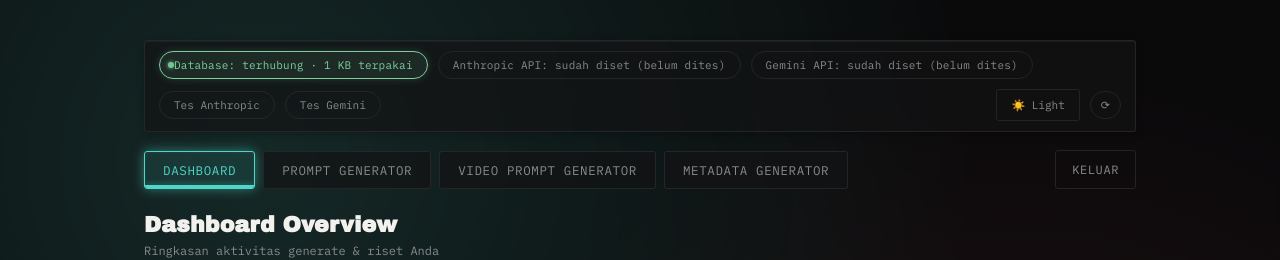
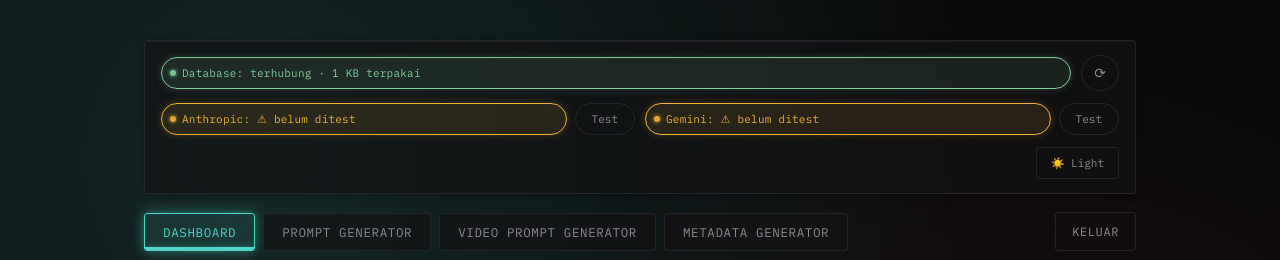
Before and after one commit to muhammadmiftahs/noir-works-studio, a Next.js app: page / in a window 1280 px wide. Shown: the top 260 px of the page. Built offline with nearby package versions, Linux system fonts and the light colour scheme; no server answers; the database is empty.

Commit message:
Update UI Status

```diff
--- a/app/globals.css
+++ b/app/globals.css
@@ -413,26 +413,68 @@ a:hover { text-shadow: 0 0 8px var(--cyan-glow); }
 
 /* Status bar */
 .status-bar {
-  display: flex; align-items: center; gap: 10px; flex-wrap: wrap;
-  margin-bottom: 18px; padding: 10px 14px;
+  display: flex;
+  flex-direction: column;
+  gap: 12px;
+  margin-bottom: 18px;
+  padding: 14px 16px;
   background: var(--panel);
   border: 1px solid var(--line);
   border-radius: var(--radius);
   backdrop-filter: blur(10px);
   box-shadow: var(--shadow-sm), inset 0 1px 0 rgba(255,255,255,0.05);
 }
+
+.status-bar-top {
+  display: flex;
+  align-items: center;
+  justify-content: space-between;
+  gap: 10px;
+}
+
+.status-bar-middle {
+  display: flex;
+  flex-wrap: wrap;
+  gap: 10px;
+}
+
+.status-bar-group {
+  display: flex;
+  align-items: center;
+  gap: 8px;
+  flex: 1;
+  min-width: 200px;
+}
+
+.status-bar-bottom {
+  display: flex;
+  justify-content: flex-end;
+}
+
 .status-chip {
-  font-size: 11px; letter-spacing: 0.02em; padding: 6px 14px; border-radius: 20px;
-  border: 1px solid var(--line); white-space: nowrap;
+  font-size: 11px;
+  letter-spacing: 0.02em;
+  padding: 8px 14px 8px 20px;
+  border-radius: 20px;
+  border: 1px solid var(--line);
+  white-space: nowrap;
   transition: all 0.25s ease;
   position: relative;
+  flex: 1;
 }
+
+.status-text-short { display: none; }
+.status-text-full { display: inline; }
+
 .status-chip:hover { transform: scale(1.02); }
+
 .status-chip-ok {
-  color: #7fcf9e; border-color: #7fcf9e;
+  color: #7fcf9e;
+  border-color: #7fcf9e;
   background: rgba(127,207,158,0.1);
   box-shadow: 0 0 8px rgba(127,207,158,0.2);
 }
+
 .status-chip-ok::before {
   content: '';
   position: absolute;
@@ -446,11 +488,35 @@ a:hover { text-shadow: 0 0 8px var(--cyan-glow); }
   box-shadow: 0 0 4px #7fcf9e;
   animation: pulse 2s infinite;
 }
+
+.status-chip-warning {
+  color: #f2b134;
+  border-color: #f2b134;
+  background: rgba(242,177,52,0.1);
+  box-shadow: 0 0 8px rgba(242,177,52,0.2);
+}
+
+.status-chip-warning::before {
+  content: '';
+  position: absolute;
+  top: 50%;
+  left: 8px;
+  width: 6px;
+  height: 6px;
+  border-radius: 50%;
+  background: #f2b134;
+  transform: translateY(-50%);
+  box-shadow: 0 0 4px #f2b134;
+  animation: pulse-orange 2s infinite;
+}
+
 .status-chip-error {
-  color: var(--red-bright); border-color: var(--red);
+  color: var(--red-bright);
+  border-color: var(--red);
   background: rgba(227,56,79,0.1);
   box-shadow: 0 0 8px var(--red-glow);
 }
+
 .status-chip-error::before {
   content: '';
   position: absolute;
@@ -463,26 +529,56 @@ a:hover { text-shadow: 0 0 8px var(--cyan-glow); }
   transform: translateY(-50%);
   box-shadow: 0 0 4px var(--red);
 }
-.status-chip-neutral { color: var(--muted); }
+
+.status-chip-neutral {
+  color: var(--muted);
+  padding-left: 14px;
+}
 
 @keyframes pulse {
   0%, 100% { opacity: 1; box-shadow: 0 0 4px #7fcf9e; }
   50% { opacity: 0.5; box-shadow: 0 0 8px #7fcf9e; }
 }
 
+@keyframes pulse-orange {
+  0%, 100% { opacity: 1; box-shadow: 0 0 4px #f2b134; }
+  50% { opacity: 0.5; box-shadow: 0 0 8px #f2b134; }
+}
+
 .status-test-btn, .status-refresh-btn {
-  background: none; border: 1px solid var(--line); color: var(--muted); cursor: pointer;
-  padding: 6px 14px; border-radius: 20px; font-size: 11px; font-family: 'IBM Plex Mono', monospace;
+  background: none;
+  border: 1px solid var(--line);
+  color: var(--muted);
+  cursor: pointer;
+  padding: 8px 16px;
+  border-radius: 20px;
+  font-size: 11px;
+  font-family: 'IBM Plex Mono', monospace;
   transition: all 0.25s ease;
+  white-space: nowrap;
+  flex-shrink: 0;
 }
+
 .status-test-btn:hover, .status-refresh-btn:hover {
-  border-color: var(--cyan); color: var(--cyan);
+  border-color: var(--cyan);
+  color: var(--cyan);
   box-shadow: 0 0 8px var(--cyan-glow);
   transform: translateY(-1px);
 }
-.status-test-btn:disabled { opacity: 0.6; cursor: wait; }
-.status-refresh-btn { padding: 6px 10px; }
-.status-refresh-btn:hover { transform: rotate(90deg); }
+
+.status-test-btn:disabled {
+  opacity: 0.6;
+  cursor: wait;
+}
+
+.status-refresh-btn {
+  padding: 8px 12px;
+  font-size: 14px;
+}
+
+.status-refresh-btn:hover {
+  transform: rotate(90deg);
+}
 
 /* Tabs */
 .tabs-row {
@@ -917,16 +1013,48 @@ input::placeholder, textarea::placeholder { color: #5c5c60; }
   .header-stats { gap: 16px; flex-wrap: wrap; justify-content: flex-start; }
   .stat-value { font-size: 18px; }
 
-  /* Status chips: stacking supaya readable */
+  /* Status bar: stacking supaya readable di mobile */
   .status-bar {
-    gap: 8px;
+    gap: 10px;
     margin-bottom: 14px;
-    align-items: flex-start;
-    flex-direction: row;
+    padding: 12px 14px;
+  }
+
+  .status-bar-top {
     flex-wrap: wrap;
   }
-  .status-chip { padding: 6px 10px; font-size: 10px; max-width: 100%; }
-  .status-test-btn { font-size: 10.5px; padding: 8px 14px; }
+
+  .status-bar-middle {
+    gap: 8px;
+  }
+
+  .status-bar-group {
+    min-width: 100%;
+    flex-direction: column;
+    align-items: stretch;
+    gap: 6px;
+  }
+
+  .status-chip {
+    padding: 10px 14px 10px 24px;
+    font-size: 11px;
+    text-align: left;
+    flex: none;
+  }
+
+  .status-text-full { display: none; }
+  .status-text-short { display: inline; }
+
+  .status-test-btn {
+    font-size: 11px;
+    padding: 10px 16px;
+    width: 100%;
+  }
+
+  .status-refresh-btn {
+    padding: 10px 14px;
+    font-size: 16px;
+  }
 
   /* Tabs: horizontal scroll untuk hindari wrapping berlebih */
   .tabs-row { flex-direction: column; align-items: stretch; gap: 10px; margin-bottom: 16px; }
--- a/components/StatusBar.js
+++ b/components/StatusBar.js
@@ -96,73 +96,87 @@ export default function StatusBar() {
     );
   }
 
-  let dbCls, dbText;
+  let dbCls, dbText, dbShortText;
   if (!status.database.configured) {
     dbCls = 'status-chip-error';
     dbText = 'Database: belum diset';
+    dbShortText = 'DB: ✗ belum diset';
   } else if (!status.database.connected) {
     dbCls = 'status-chip-error';
     dbText = `Database: gagal terhubung${status.database.error ? ' — ' + status.database.error : ''}`;
+    dbShortText = 'DB: ✗ gagal';
   } else {
     dbCls = 'status-chip-ok';
     dbText = `Database: terhubung · ${formatBytes(status.database.sizeBytes)} terpakai`;
+    dbShortText = `DB: ✓ ${formatBytes(status.database.sizeBytes)}`;
   }
 
   let anthropicCls, anthropicText;
   if (!status.anthropicConfigured) {
     anthropicCls = 'status-chip-error';
-    anthropicText = 'Anthropic API: belum diset';
+    anthropicText = 'Anthropic: belum diset';
   } else if (anthropicTest.state === 'ok') {
     anthropicCls = 'status-chip-ok';
-    anthropicText = 'Anthropic API: terverifikasi ✓';
+    anthropicText = 'Anthropic: ✓ OK';
   } else if (anthropicTest.state === 'error') {
     anthropicCls = 'status-chip-error';
-    anthropicText = `Anthropic API: gagal — ${anthropicTest.message}`;
+    anthropicText = `Anthropic: ✗ ${anthropicTest.message}`;
   } else if (anthropicTest.state === 'testing') {
     anthropicCls = 'status-chip-neutral';
-    anthropicText = 'Anthropic API: menguji…';
+    anthropicText = 'Anthropic: menguji…';
   } else {
-    anthropicCls = 'status-chip-neutral';
-    anthropicText = 'Anthropic API: sudah diset (belum dites)';
+    anthropicCls = 'status-chip-warning';
+    anthropicText = 'Anthropic: ⚠ belum ditest';
   }
 
   let geminiCls, geminiText;
   if (!status.geminiConfigured) {
     geminiCls = 'status-chip-error';
-    geminiText = 'Gemini API: belum diset';
+    geminiText = 'Gemini: belum diset';
   } else if (geminiTest.state === 'ok') {
     geminiCls = 'status-chip-ok';
-    geminiText = 'Gemini API: terverifikasi ✓';
+    geminiText = 'Gemini: ✓ OK';
   } else if (geminiTest.state === 'error') {
     geminiCls = 'status-chip-error';
-    geminiText = `Gemini API: gagal — ${geminiTest.message}`;
+    geminiText = `Gemini: ✗ ${geminiTest.message}`;
   } else if (geminiTest.state === 'testing') {
     geminiCls = 'status-chip-neutral';
-    geminiText = 'Gemini API: menguji…';
+    geminiText = 'Gemini: menguji…';
   } else {
-    geminiCls = 'status-chip-neutral';
-    geminiText = 'Gemini API: sudah diset (belum dites)';
+    geminiCls = 'status-chip-warning';
+    geminiText = 'Gemini: ⚠ belum ditest';
   }
 
   return (
     <div className="status-bar">
-      <span className={`status-chip ${dbCls}`}>{dbText}</span>
+      <div className="status-bar-top">
+        <span className={`status-chip ${dbCls}`}>
+          <span className="status-text-full">{dbText}</span>
+          <span className="status-text-short">{dbShortText}</span>
+        </span>
+        <button className="status-refresh-btn" onClick={loadStatus} title="Refresh status">⟳</button>
+      </div>
+      <div className="status-bar-middle">
+        <div className="status-bar-group">
           <span className={`status-chip ${anthropicCls}`}>{anthropicText}</span>
-      <span className={`status-chip ${geminiCls}`}>{geminiText}</span>
           {status.anthropicConfigured && anthropicTest.state !== 'ok' && (
             <button className="status-test-btn" onClick={testAnthropic} disabled={anthropicTestBusy}>
-          {anthropicTestBusy ? 'Menguji…' : 'Tes Anthropic'}
+              {anthropicTestBusy ? '…' : 'Test'}
             </button>
           )}
+        </div>
+        <div className="status-bar-group">
+          <span className={`status-chip ${geminiCls}`}>{geminiText}</span>
           {status.geminiConfigured && geminiTest.state !== 'ok' && (
             <button className="status-test-btn" onClick={testGemini} disabled={geminiTestBusy}>
-          {geminiTestBusy ? 'Menguji…' : 'Tes Gemini'}
+              {geminiTestBusy ? '…' : 'Test'}
             </button>
           )}
-      <div style={{ marginLeft: 'auto' }}>
+        </div>
+      </div>
+      <div className="status-bar-bottom">
         <ThemeToggle />
       </div>
-      <button className="status-refresh-btn" onClick={loadStatus} title="Refresh status database">⟳</button>
     </div>
   );
 }
```
Lines whose indentation alone changed are shown as unchanged.
